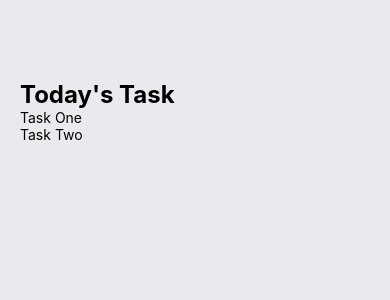
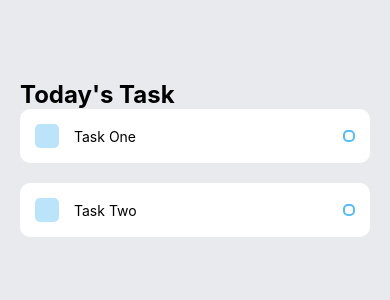
Before and after one commit to gteixi/ToDoList-ReactNative, a React Native app: screen / in a window 390 px wide. Shown: the top 300 px of the page. Built offline with nearby package versions, Linux system fonts and the light colour scheme.

Commit message:
Style Task component

```diff
--- a/App.js
+++ b/App.js
@@ -14,8 +14,8 @@
           </Text>
 
           <View style={styles.items}>
-            <Task text="Task One"/>
-            <Task text="Task Two"/>
+            <Task text='Task One'/>
+            <Task text='Task Two'/>
           </View>
 
       </View>
--- a/components/Task.js
+++ b/components/Task.js
@@ -1,15 +1,51 @@
 import React from 'react';
-import { View, Text, StyleSheet } from 'react-native'
+import { View, Text, StyleSheet, TouchableOpacity } from 'react-native'
 
 const Task = (props) => {
     return (
-        <View>
-            <Text>{props.text}</Text>
+        <View style={styles.item}>
+            <View style={styles.itemLeft}>
+                <TouchableOpacity style={styles.square}></TouchableOpacity>
+                <Text style={styles.itemText}>{props.text}</Text>
+            </View>
+            <View style={styles.circular}></View>
         </View>
-    )}
+    )
+}
 
 const styles = StyleSheet.create({
-
-})
+    item: {
+    backgroundColor: '#FFF',
+        padding: 15,
+        borderRadius: 10,
+        flexDirection: 'row',
+        alignItems: 'center',
+        justifyContent: 'space-between',
+        marginBottom: 20,
+    },
+      itemLeft: {
+        flexDirection: 'row',
+        alignItems: 'center',
+        flexWrap: 'wrap'
+    },
+      square: {
+        width: 24,
+        height: 24,
+        backgroundColor: '#55BCF6',
+        opacity: 0.4,
+        borderRadius: 5,
+        marginRight: 15,
+    },
+      itemText: {
+        maxWidth: '80%',
+    },
+      circular: {
+        width: 12,
+        height: 12,
+        borderColor: '#55BCF6',
+        borderWidth: 2,
+        borderRadius: 5,
+    },
+});
 
 export default Task;
```
